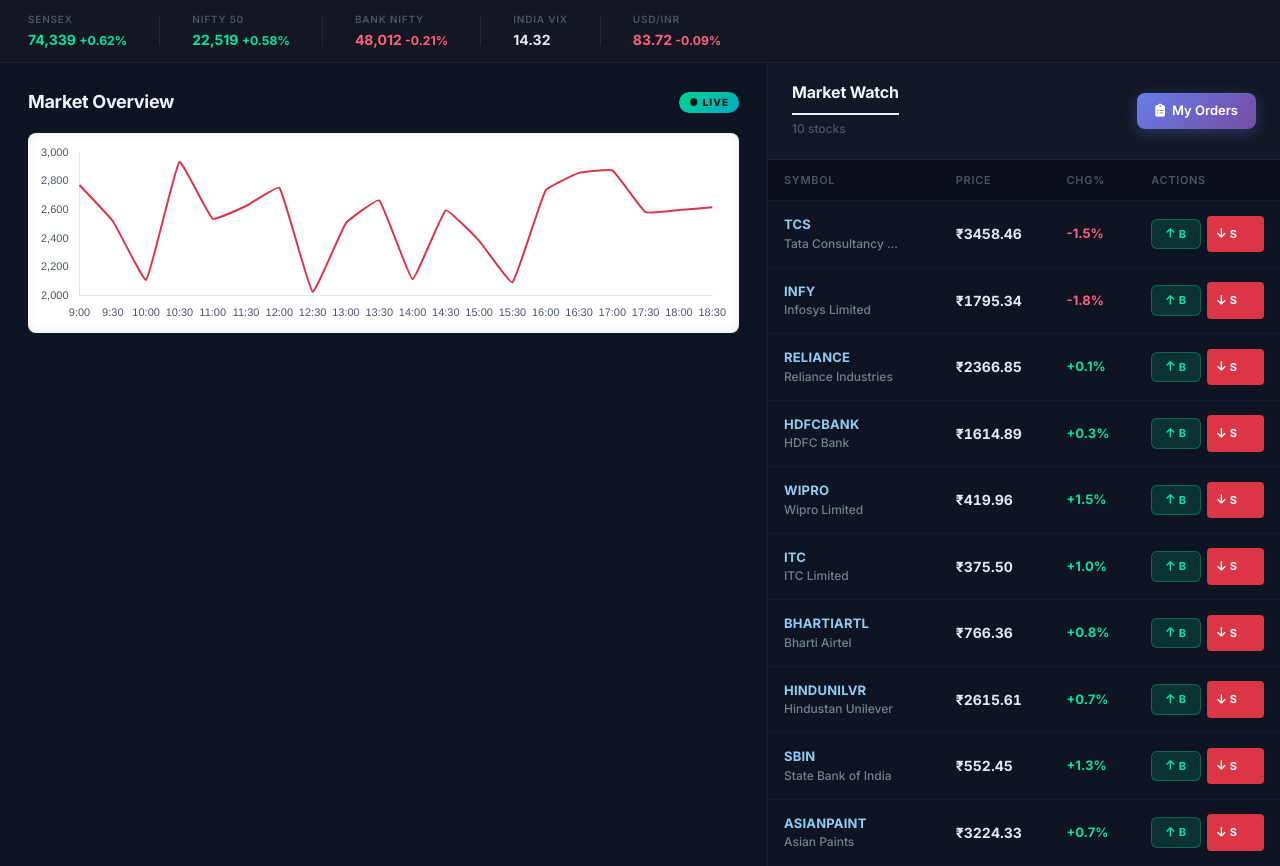
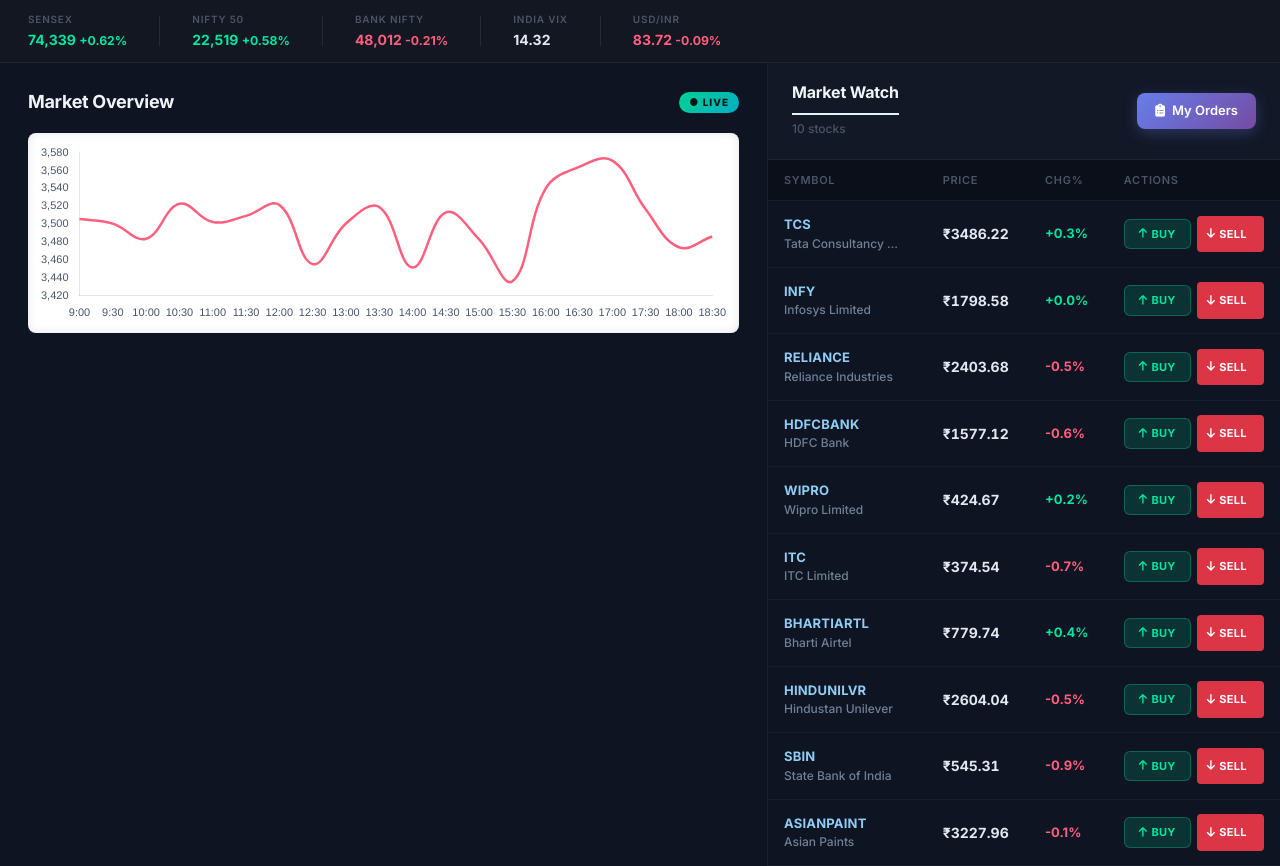
Before and after one commit to Chiranjeeb-Dash-Git/Zerodha-, a React (Create React App) app in the folder frontend/: page /#/trading in a window 1280 px wide. Built offline with nearby package versions, Linux system fonts and the light colour scheme; no server answers.

Commit message:
Fix: Per-stock chart, Buy/Sell labels, active row highlight

```diff
--- a/frontend/src/components/trading/TradingView.js
+++ b/frontend/src/components/trading/TradingView.js
@@ -29,102 +29,118 @@
 );
 
 function TradingView() {
-    const navigate = useNavigate();  // Add this line
+    const navigate = useNavigate();
     const [selectedStock, setSelectedStock] = useState(null);
     const [tradeModal, setTradeModal] = useState({ isOpen: false, stock: null, action: null });
     const [portfolio, setPortfolio] = useState([]);
     const [orders, setOrders] = useState([]);
-    const [stocks, setStocks] = useState([
-        { id: 1, symbol: 'TCS', name: 'Tata Consultancy Services', price: 3500, change: '+2.5%', volume: '1.2M' },
-        { id: 2, symbol: 'INFY', name: 'Infosys Limited', price: 1800, change: '-1.2%', volume: '980K' },
-        { id: 3, symbol: 'RELIANCE', name: 'Reliance Industries', price: 2400, change: '+1.8%', volume: '2.1M' },
-        { id: 4, symbol: 'HDFCBANK', name: 'HDFC Bank', price: 1600, change: '+0.5%', volume: '1.5M' },
-        { id: 5, symbol: 'WIPRO', name: 'Wipro Limited', price: 420, change: '-0.8%', volume: '750K' },
-        { id: 6, symbol: 'ITC', name: 'ITC Limited', price: 380, change: '+1.5%', volume: '3.2M' },
-        { id: 7, symbol: 'BHARTIARTL', name: 'Bharti Airtel', price: 780, change: '-1.0%', volume: '890K' },
-        { id: 8, symbol: 'HINDUNILVR', name: 'Hindustan Unilever', price: 2600, change: '+0.7%', volume: '450K' },
-        { id: 9, symbol: 'SBIN', name: 'State Bank of India', price: 550, change: '+1.2%', volume: '4.1M' },
-        { id: 10, symbol: 'ASIANPAINT', name: 'Asian Paints', price: 3200, change: '-0.5%', volume: '320K' }
-    ]);
 
-    const [chartData, setChartData] = useState({
-        labels: Array.from({length: 20}, (_, i) => `${9 + Math.floor(i/2)}:${i%2 ? '30' : '00'}`),
-        datasets: [{
-            label: 'Stock Price',
-            data: Array.from({length: 20}, () => Math.random() * 1000 + 2000),
-            tension: 0.1,
-            backgroundColor: (context) => {
-                const chart = context.chart;
-                const { chartArea } = chart; // Remove unused 'ctx'
-                if (!chartArea) return null;
+    // Generate time labels for today's session
+    const sessionLabels = Array.from({ length: 20 }, (_, i) =>
+        `${9 + Math.floor(i / 2)}:${i % 2 ? '30' : '00'}`
+    );
 
-                const dataPoint = context.dataset.data[context.dataIndex];
-                const prevDataPoint = context.dataset.data[context.dataIndex - 1];
+    // Stock list with per-stock price history
+    const [stocks, setStocks] = useState(() => {
+        const initialStocks = [
+            { id: 1, symbol: 'TCS',         name: 'Tata Consultancy Services', price: 3500, change: '+2.5%', volume: '1.2M' },
+            { id: 2, symbol: 'INFY',        name: 'Infosys Limited',           price: 1800, change: '-1.2%', volume: '980K' },
+            { id: 3, symbol: 'RELIANCE',    name: 'Reliance Industries',        price: 2400, change: '+1.8%', volume: '2.1M' },
+            { id: 4, symbol: 'HDFCBANK',    name: 'HDFC Bank',                 price: 1600, change: '+0.5%', volume: '1.5M' },
+            { id: 5, symbol: 'WIPRO',       name: 'Wipro Limited',              price: 420,  change: '-0.8%', volume: '750K' },
+            { id: 6, symbol: 'ITC',         name: 'ITC Limited',               price: 380,  change: '+1.5%', volume: '3.2M' },
+            { id: 7, symbol: 'BHARTIARTL',  name: 'Bharti Airtel',             price: 780,  change: '-1.0%', volume: '890K' },
+            { id: 8, symbol: 'HINDUNILVR',  name: 'Hindustan Unilever',        price: 2600, change: '+0.7%', volume: '450K' },
+            { id: 9, symbol: 'SBIN',        name: 'State Bank of India',       price: 550,  change: '+1.2%', volume: '4.1M' },
+            { id: 10, symbol: 'ASIANPAINT', name: 'Asian Paints',              price: 3200, change: '-0.5%', volume: '320K' },
+        ];
+        // Seed 20 historical price points per stock
+        return initialStocks.map(s => ({
+            ...s,
+            history: Array.from({ length: 20 }, (_, i) =>
+                +(s.price * (1 + (Math.random() - 0.5) * 0.06 * (i / 20))).toFixed(2)
+            )
+        }));
+    });
 
-                return dataPoint >= prevDataPoint
-                    ? 'rgba(40, 167, 69, 0.6)'
-                    : 'rgba(220, 53, 69, 0.6)';
-            },
-            // Remove duplicate borderColor and combine into single function
-            borderColor: (context) => {
-                const dataPoint = context.dataset.data[context.dataIndex];
-                const prevDataPoint = context.dataset.data[context.dataIndex - 1];
-                return dataPoint >= prevDataPoint
-                    ? 'rgb(40, 167, 69)'
-                    : 'rgb(220, 53, 69)';
-            },
-            borderWidth: 2
-        }]
-    });
+    // Build chartData from the selected stock's history (or a default "market" view)
+    const buildChartData = (stockList, selected) => {
+        const src = selected
+            ? stockList.find(s => s.id === selected.id)
+            : stockList[0]; // default to first stock
+        const data = src ? src.history : [];
+        const isUp = data.length > 1 && data[data.length - 1] >= data[0];
+        const lineColor = isUp ? '#00e5a0' : '#ff5f7e';
+        const fillColor = isUp ? 'rgba(0,229,160,0.08)' : 'rgba(255,95,126,0.08)';
+
+        return {
+            labels: sessionLabels,
+            datasets: [{
+                label: src ? src.symbol : 'Market',
+                data,
+                borderColor: lineColor,
+                backgroundColor: fillColor,
+                borderWidth: 2.5,
+                tension: 0.4,
+                fill: true,
+                pointRadius: 0,
+                pointHoverRadius: 5,
+                pointHoverBackgroundColor: lineColor,
+            }]
+        };
+    };
+
+    const [chartData, setChartData] = useState(() => buildChartData(stocks, null));
+
+    // When user clicks a stock row, update chart immediately
+    const handleSelectStock = (stock) => {
+        setSelectedStock(stock);
+        setChartData(buildChartData(stocks, stock));
+    };
 
     // Load data from localStorage on component mount
     useEffect(() => {
         const savedPortfolio = localStorage.getItem('portfolio');
-        if (savedPortfolio) {
-            setPortfolio(JSON.parse(savedPortfolio));
-        }
-
+        if (savedPortfolio) setPortfolio(JSON.parse(savedPortfolio));
         const savedOrders = localStorage.getItem('orders');
-        if (savedOrders) {
-            setOrders(JSON.parse(savedOrders));
-        }
+        if (savedOrders) setOrders(JSON.parse(savedOrders));
     }, []);
 
-    // Save portfolio to localStorage whenever it changes
+    // Save portfolio & orders to localStorage whenever they change
+    useEffect(() => { localStorage.setItem('portfolio', JSON.stringify(portfolio)); }, [portfolio]);
+    useEffect(() => { localStorage.setItem('orders', JSON.stringify(orders)); }, [orders]);
+
+    // Real-time price updates — also append to history & refresh chart
     useEffect(() => {
-        localStorage.setItem('portfolio', JSON.stringify(portfolio));
-    }, [portfolio]);
+        const interval = setInterval(() => {
+            setStocks(prevStocks => {
+                const updated = prevStocks.map(stock => {
+                    const newPrice = +(stock.price * (1 + (Math.random() - 0.5) * 0.02)).toFixed(2);
+                    const diff = newPrice - stock.price;
+                    const changePct = ((diff / stock.price) * 100).toFixed(1);
+                    const newHistory = [...stock.history.slice(1), newPrice];
+                    return {
+                        ...stock,
+                        price: newPrice,
+                        change: `${diff >= 0 ? '+' : ''}${changePct}%`,
+                        history: newHistory,
+                    };
+                });
 
-    // Save orders to localStorage whenever they change
-    useEffect(() => {
-        localStorage.setItem('orders', JSON.stringify(orders));
-    }, [orders]);
+                // Also refresh chart for the currently selected stock
+                setChartData(prev => {
+                    const sel = updated.find(s => s.symbol === prev.datasets[0]?.label);
+                    return buildChartData(updated, sel || null);
+                });
 
-    useEffect(() => {
-        // Simulate real-time updates
-        const interval = setInterval(() => {
-            setStocks(prevStocks =>
-                prevStocks.map(stock => ({
-                    ...stock,
-                    price: stock.price * (1 + (Math.random() - 0.5) * 0.02),
-                    change: `${(Math.random() - 0.5) > 0 ? '+' : '-'}${(Math.random() * 2).toFixed(1)}%`
-                }))
-            );
-
-            // Update chart data
-            setChartData(prevData => ({
-                ...prevData,
-                datasets: [{
-                    ...prevData.datasets[0],
-                    data: [...prevData.datasets[0].data.slice(1),
-                           prevData.datasets[0].data[prevData.datasets[0].data.length - 1] *
-                           (1 + (Math.random() - 0.5) * 0.02)]
-                }]
-            }));
+                return updated;
+            });
         }, 2000);
 
         return () => clearInterval(interval);
+    // eslint-disable-next-line react-hooks/exhaustive-deps
     }, []);
+
 
     const handleTrade = (stockId, action) => {
         // For sell action, we need to find the current market price
@@ -293,7 +309,11 @@
                             </thead>
                             <tbody>
                                 {stocks.map(stock => (
-                                    <tr key={stock.id} onClick={() => setSelectedStock(stock)}>
+                                    <tr
+                                        key={stock.id}
+                                        onClick={() => handleSelectStock(stock)}
+                                        style={selectedStock?.id === stock.id ? { background: 'rgba(99,179,237,0.1)', borderLeft: '3px solid #90cdf4' } : {}}
+                                    >
                                         <td>
                                             <div className="stock-symbol-cell">{stock.symbol}</div>
                                             <div className="stock-name-cell">{stock.name}</div>
@@ -308,13 +328,13 @@
                                                     className="buy-btn"
                                                     onClick={(e) => { e.stopPropagation(); handleTrade(stock.id, 'BUY'); }}
                                                 >
-                                                    <i className="fas fa-arrow-up" /> B
+                                                    <i className="fas fa-arrow-up" /> Buy
                                                 </button>
                                                 <button
                                                     className="sell-btn"
                                                     onClick={(e) => { e.stopPropagation(); handleTrade(stock.id, 'SELL'); }}
                                                 >
-                                                    <i className="fas fa-arrow-down" /> S
+                                                    <i className="fas fa-arrow-down" /> Sell
                                                 </button>
                                             </div>
                                         </td>
```
